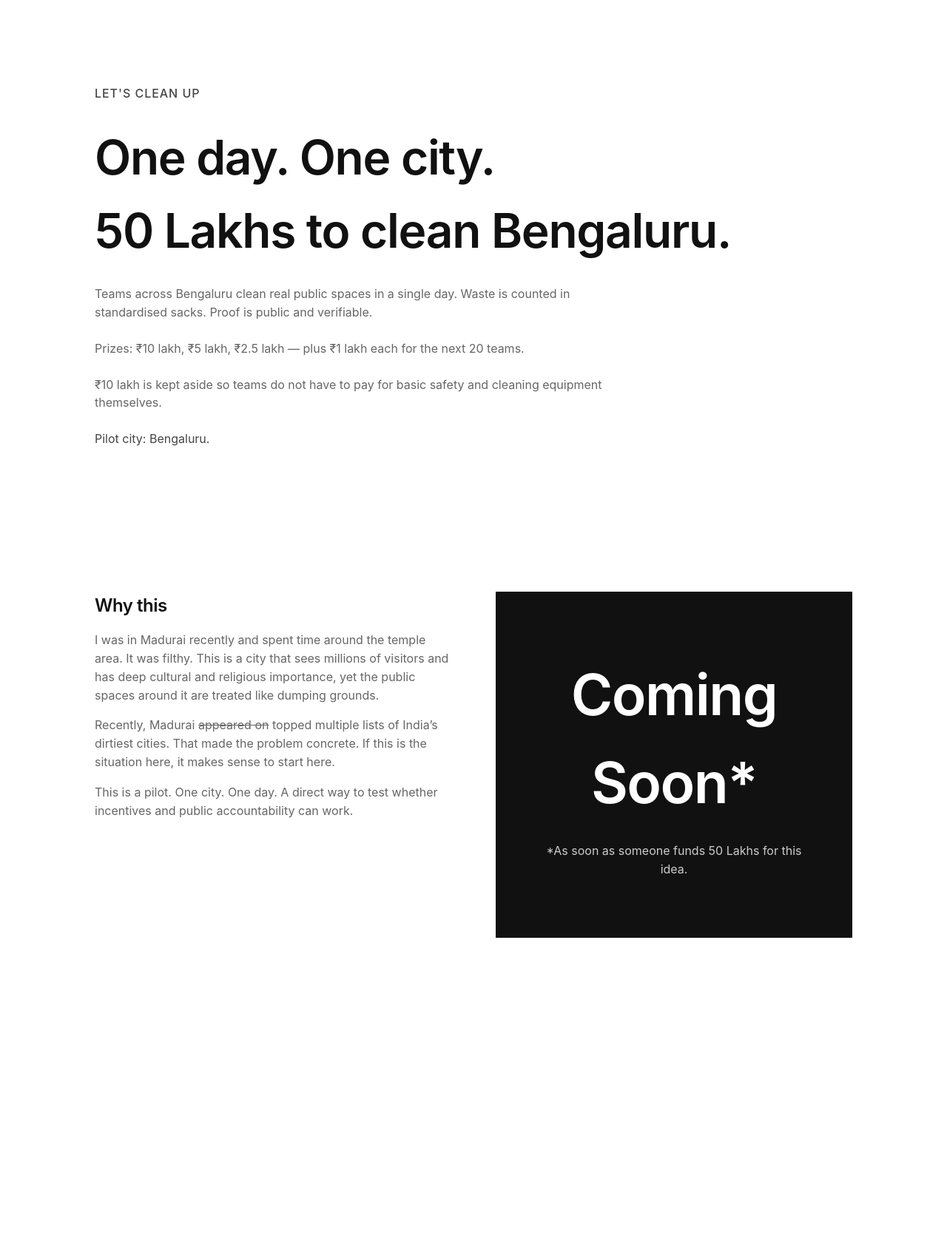
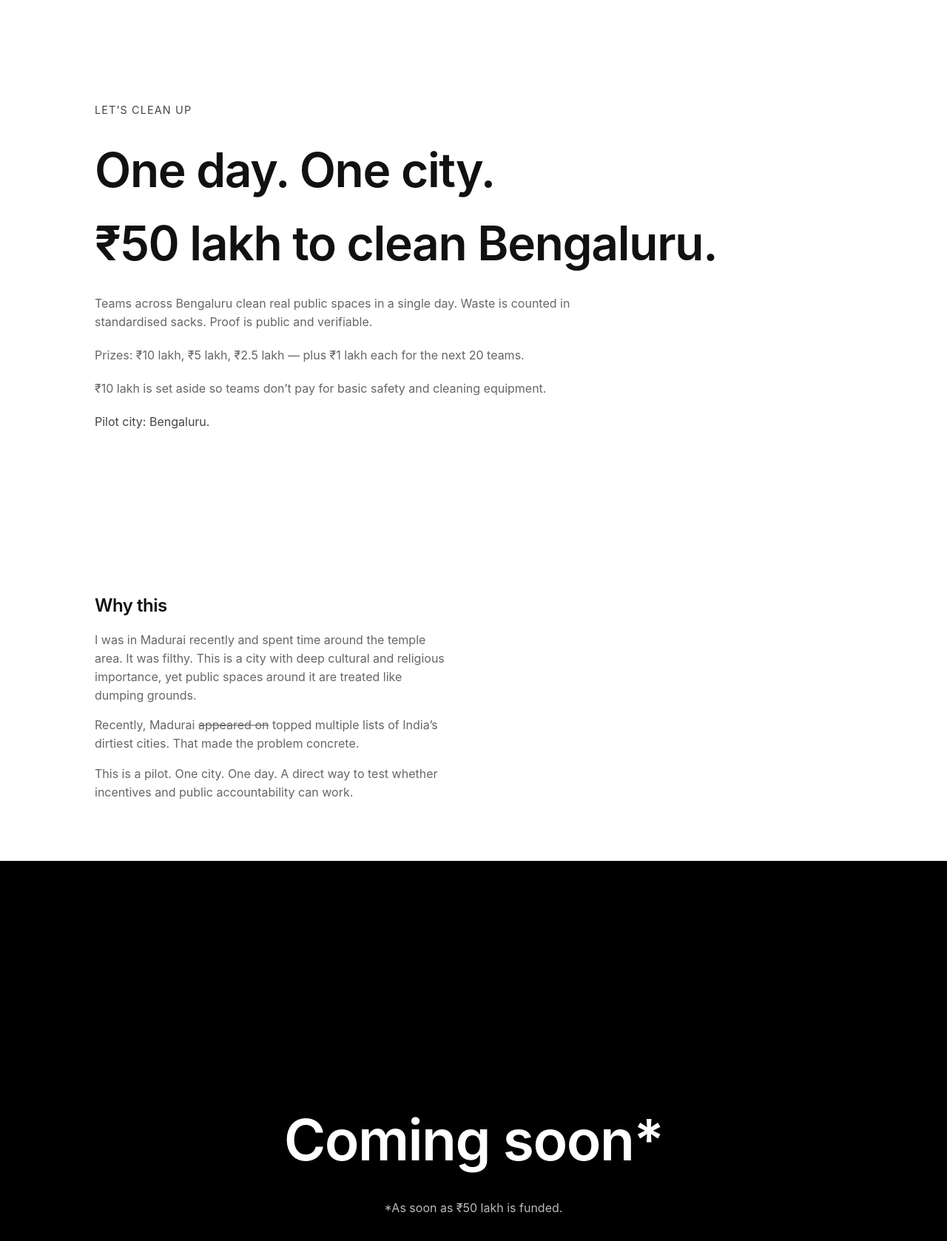
Before and after one commit to marokbolt/clean-india, a plain HTML site: page index.html in a window 1280 px wide. Shown: the whole page at 74% size. Before the commit the page ends 1348 px from the top, so only its background shows below. Drawn offline with Linux system fonts and the light colour scheme.

Commit message:
Update index.html

```diff
--- a/index.html
+++ b/index.html
@@ -11,7 +11,6 @@
       --text: #111111;
       --muted: #666666;
       --light: #f4f4f4;
-      --danger: #b91c1c;
     }
 
     * {
@@ -26,30 +25,6 @@
       color: var(--text);
       line-height: 1.55;
     }
-
-    }.coming-soon-banner {
-  min-height: 100vh;
-  background: #000;
-  color: #fff;
-  display: flex;
-  align-items: center;
-  justify-content: center;
-  text-align: center;
-  padding: 40px;
-}
-
-.coming-soon-banner h2 {
-  font-size: clamp(3rem, 6vw, 5rem);
-  margin-bottom: 20px;
-  font-weight: 600;
-}
-
-.coming-soon-banner p {
-  color: #bbb;
-  font-size: 1rem;
-  max-width: 600px;
-}
-
 
     section {
       padding: 80px 10%;
@@ -71,15 +46,14 @@
       display: flex;
       flex-direction: column;
       justify-content: center;
-      gap: 24px;
+      gap: 20px;
     }
 
     .hero .tagline {
-      font-size: 1rem;
+      font-size: 0.9rem;
       color: #444;
-      font-weight: 500;
       text-transform: uppercase;
-      letter-spacing: 0.06em;
+      letter-spacing: 0.08em;
     }
 
     .hero h1 {
@@ -100,45 +74,31 @@
       }
     }
 
-    .card {
-      background: var(--light);
+    /* FULLSCREEN COMING SOON */
+    .coming-soon-banner {
+      width: 100vw;
+      min-height: 100vh;
+      background: #000;
+      color: #fff;
+
+      display: flex;
+      align-items: center;
+      justify-content: center;
+      text-align: center;
+
+      margin-left: calc(-50vw + 50%);
       padding: 40px;
-      border-radius: 16px;
     }
 
-    ul {
-      list-style: none;
-      margin-top: 16px;
-    }
-
-    li {
-      padding: 8px 0;
-      border-bottom: 1px solid #ddd;
-    }
-
-    /* COMING SOON */
-    .coming-soon {
-      text-align: center;
-      background: var(--text);
-      color: white;
-    }
-
-    .coming-soon h2 {
+    .coming-soon-banner h2 {
       font-size: clamp(3rem, 6vw, 5rem);
       margin-bottom: 20px;
     }
 
-    .coming-soon p {
-      color: #cccccc;
-      max-width: 700px;
-      margin: 0 auto;
-    }
-
-    footer {
-      padding: 40px 10%;
-      text-align: center;
-      font-size: 0.9rem;
-      color: var(--muted);
+    .coming-soon-banner p {
+      color: #bbb;
+      max-width: 600px;
+      font-size: 1rem;
     }
   </style>
 </head>
@@ -147,11 +107,11 @@
 
   <!-- HERO -->
   <section class="hero">
-    <div class="tagline">Let's clean up </div>
+    <div class="tagline">Let’s clean up</div>
 
     <h1>
       One day. One city.<br>
-      50 Lakhs to clean Bengaluru.
+      ₹50 lakh to clean Bengaluru.
     </h1>
 
     <p>
@@ -166,8 +126,8 @@
     </p>
 
     <p>
-     ₹10 lakh is kept aside so teams do not have to pay for
-        basic safety and cleaning equipment themselves.
+      ₹10 lakh is set aside so teams don’t pay for
+      basic safety and cleaning equipment.
     </p>
 
     <p style="color:#444;">
@@ -181,33 +141,32 @@
       <h2>Why this</h2>
 
       <p style="margin-top:16px;">
-  I was in Madurai recently and spent time around the temple area. It was filthy. This is a city that sees millions of visitors and has deep cultural and religious importance, yet the public spaces around it are treated like dumping grounds.
-
+        I was in Madurai recently and spent time around the temple area. It was filthy.
+        This is a city with deep cultural and religious importance, yet public spaces
+        around it are treated like dumping grounds.
       </p>
 
       <p style="margin-top:16px;">
         Recently, Madurai <s>appeared on</s> topped multiple lists of India’s dirtiest cities.
         That made the problem concrete.
-        If this is the situation here, it makes sense to start here.
       </p>
 
       <p style="margin-top:16px;">
-        This is a pilot.
-        One city. One day.
+        This is a pilot. One city. One day.
         A direct way to test whether incentives and public accountability can work.
       </p>
     </div>
+  </section>
 
-
-  <!-- COMING SOON -->
-<section class="coming-soon">
-  <h2>Coming Soon*</h2>
-  <p>
-    *As soon as someone funds 50 Lakhs for this idea.
-  </p>
-</section>
-
-
+  <!-- FULLSCREEN END BANNER -->
+  <section class="coming-soon-banner">
+    <div>
+      <h2>Coming soon*</h2>
+      <p>
+        *As soon as ₹50 lakh is funded.
+      </p>
+    </div>
+  </section>
 
 </body>
 </html>
```
